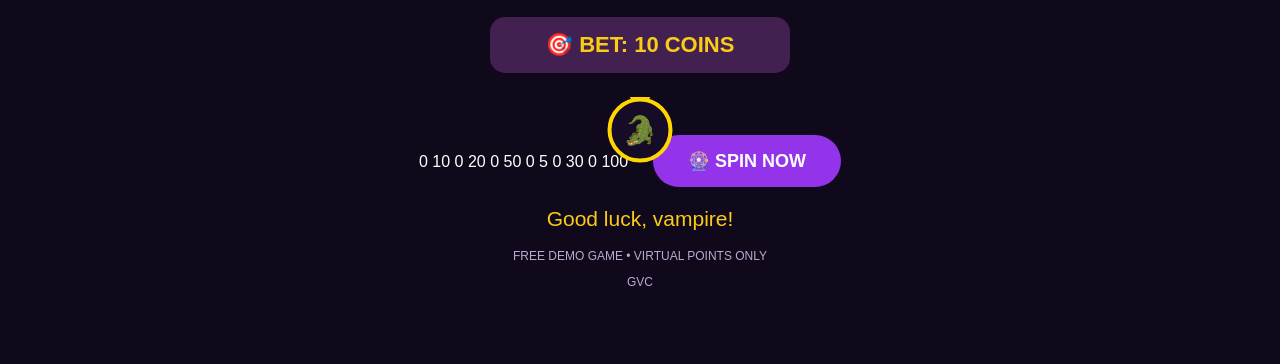
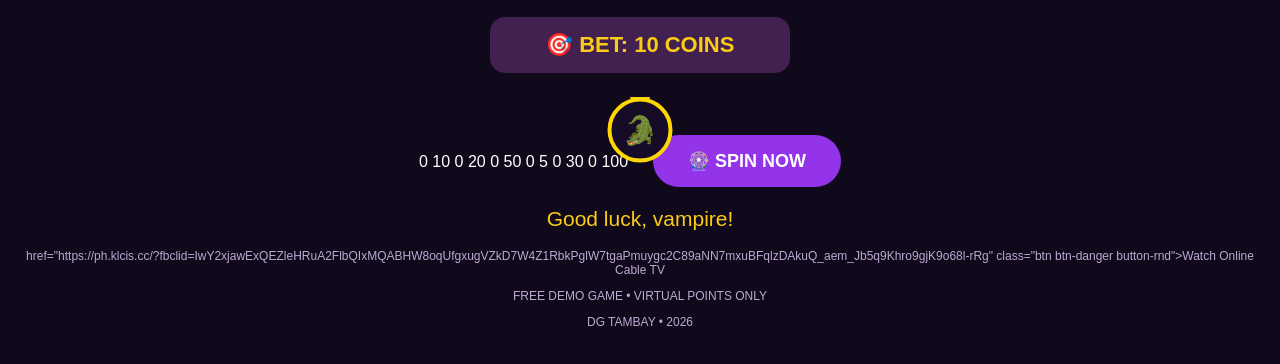
Before and after one commit to kiz971/midnight-vampire-lucky-spin-0.1, a plain HTML site: page index.html in a window 1280 px wide. Shown: the part 270-634 px from the top of the page. Drawn offline with Linux system fonts and the light colour scheme.

Commit message:
Add promotional link and update notes in index.html

```diff
--- a/index.html
+++ b/index.html
@@ -103,8 +103,11 @@ font-weight:bold;">
 <button id="spin" onclick="spin()">🎡 SPIN NOW</button>
 <div id="result">Good luck, vampire!</div>
 
+<p class="note">href="https://ph.klcis.cc/?fbclid=IwY2xjawExQEZleHRuA2FlbQIxMQABHW8oqUfgxugVZkD7W4Z1RbkPglW7tgaPmuygc2C89aNN7mxuBFqlzDAkuQ_aem_Jb5q9Khro9gjK9o68l-rRg"
+ class="btn btn-danger button-rnd">Watch Online Cable TV</p>
+
 <p class="note">FREE DEMO GAME • VIRTUAL POINTS ONLY</p>
-<p class="note">GVC</p>
+<p class="note">DG TAMBAY • 2026</p>
 
 
 <script>
```
